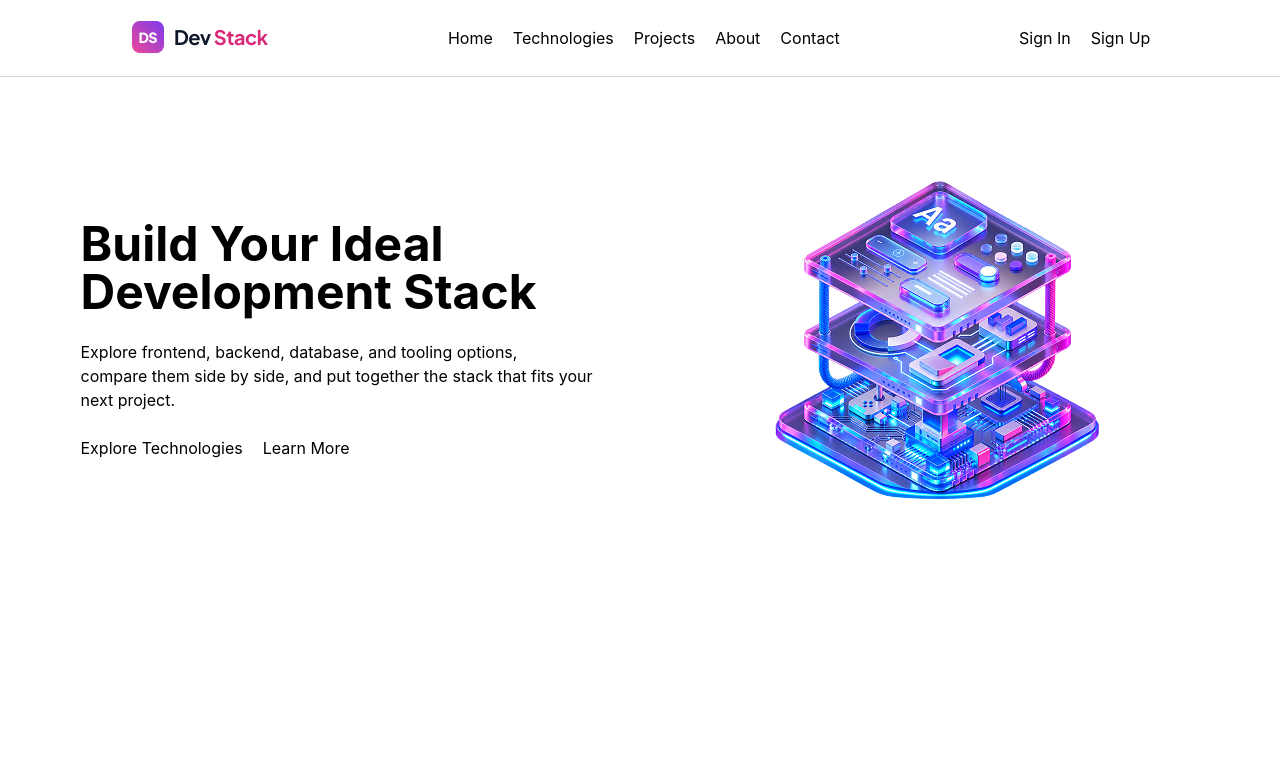
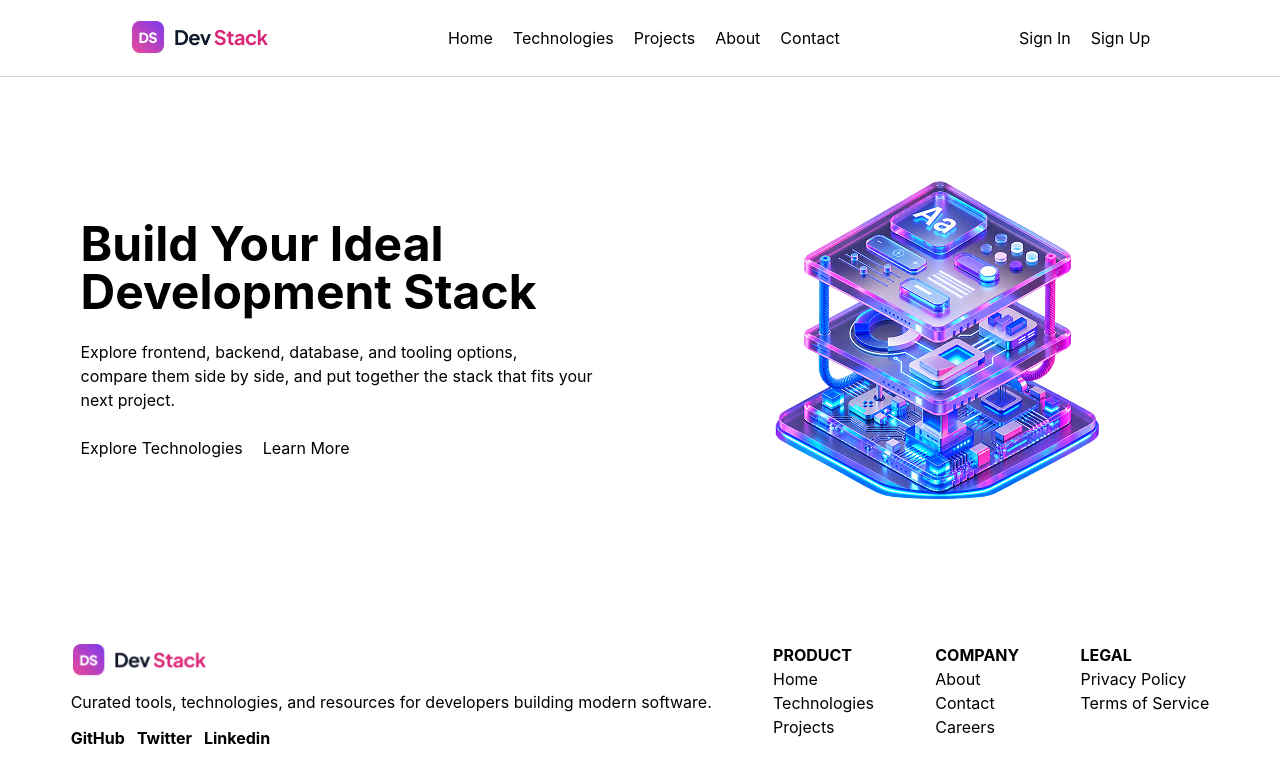
Before and after one commit to rehat2007/Assignment-05, a React (Vite) app: page / in a window 1280 px wide. Shown: the top 782 px of the page. Built offline with nearby package versions, Linux system fonts and the light colour scheme.

Commit message:
Add Footer component and integrate it into the App

```diff
--- a/src/App.jsx
+++ b/src/App.jsx
@@ -1,3 +1,4 @@
+import Footer from "./components/Footer/Footer"
 import Hero from "./components/Hero/Hero"
 import Navbar from "./components/Navbar/Navbar"
 
@@ -6,6 +7,7 @@ function App() {
     <>
       <Navbar/>
       <Hero/>
+      <Footer/>
     </>
   )
 }
--- /dev/null
+++ b/src/components/Footer/Footer.jsx
@@ -0,0 +1,44 @@
+
+function Footer() {
+    return (
+        <div className="flex justify-around p-10 mb-0 ">
+            <div className="flex flex-col gap-3">
+                <div>
+                    <img src="/src/assets/logo-text.png" alt="" className="w-34 " />
+                </div>
+                <p>Curated tools, technologies, and resources for developers building
+                    modern software. </p>
+                <div className="flex gap-3 font-bold">
+                    <a href="">GitHub</a>
+                    <a href="">Twitter</a>
+                    <a href="">Linkedin</a>
+                </div>
+            </div>
+            <div>
+                <ul>
+                    <li className="font-bold uppercase">Product</li>
+                    <li>Home</li>
+                    <li>Technologies</li>
+                    <li>Projects</li>
+                </ul>
+            </div>
+            <div>
+                <ul>
+                    <li className="font-bold uppercase">Company</li>
+                    <li>About</li>
+                    <li>Contact</li>
+                    <li>Careers</li>
+                </ul>
+            </div>
+            <div>
+                <ul>
+                    <li className="font-bold uppercase">Legal</li>
+                    <li>Privacy Policy</li>
+                    <li>Terms of Service</li>
+                </ul>
+            </div>
+        </div>
+    )
+}
+
+export default Footer
```
